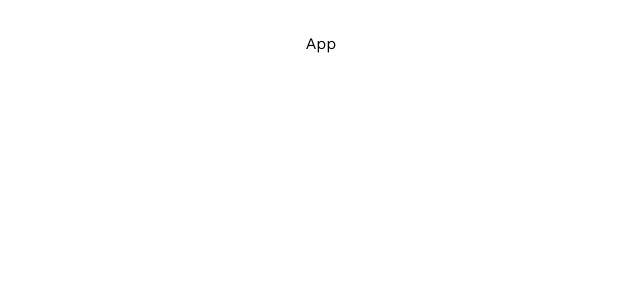
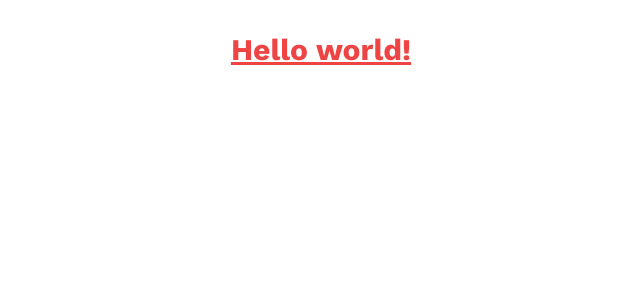
Before and after one commit to Clara-Pacheco/dev-3D-portfolio, a React (Vite) app: page / in a window 1280 px wide. Shown: the top 300 px of the page, without its empty margins (319-959 px from the left). Built offline with nearby package versions, Linux system fonts and the light colour scheme.

Commit message:
Test tailwind css with a h1 element containing some tailwind classes

```diff
--- a/src/App.jsx
+++ b/src/App.jsx
@@ -3,7 +3,9 @@
 function App() {
   return (
     <>
-      <p>App</p>
+      <h1 className="text-3xl font-bold underline text-red-500">
+        Hello world!
+      </h1>
     </>
   );
 }
```
